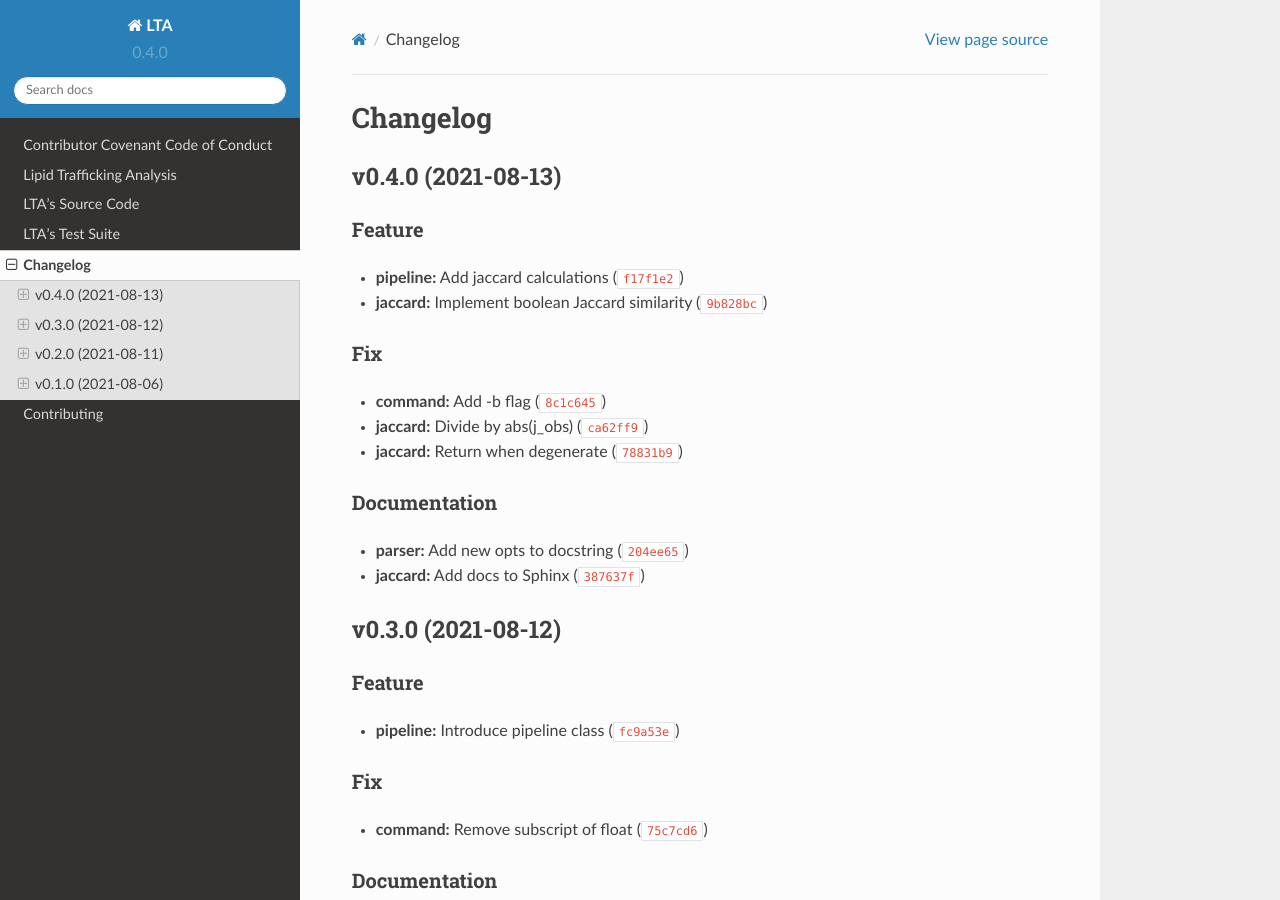
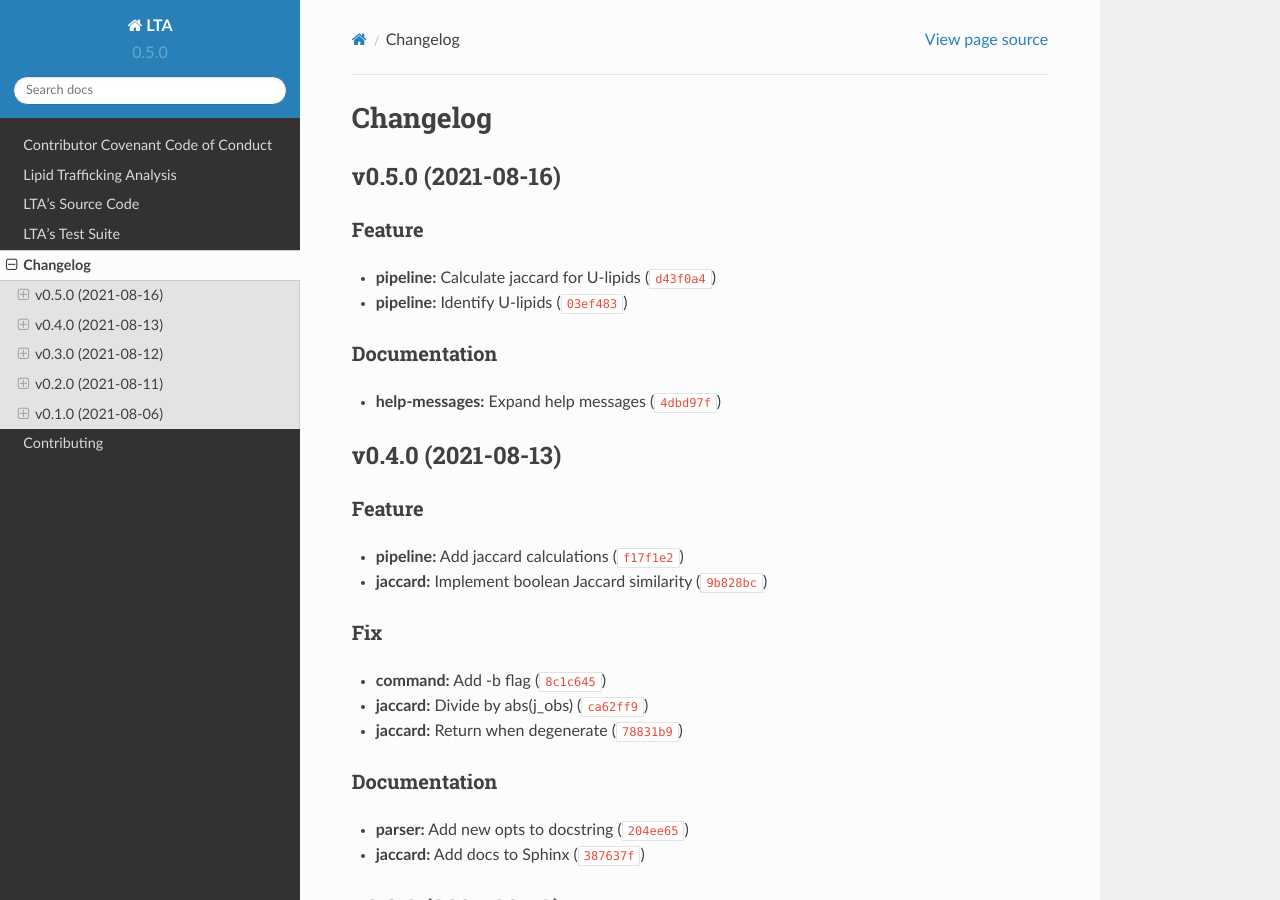
Before and after one commit to IMS-Bio2Core-Facility/lta, a Sphinx documentation site: the page built from docs/changelog.md, in a window 1280 px wide and 900 px high. Built offline with Sphinx 7.4.7 and the Read the Docs theme 2.0.0, drawn with Linux system fonts in a browser that asks for light colours.

Commit message:
0.5.0
Automatically generated by python-semantic-release

```diff
--- a/CHANGELOG.md
+++ b/CHANGELOG.md
@@ -1,6 +1,14 @@
 # Changelog
 
 <!--next-version-placeholder-->
+
+## v0.5.0 (2021-08-16)
+### Feature
+* **pipeline:** Calculate jaccard for U-lipids ([`d43f0a4`](https://github.com/IMS-Bio2Core-Facility/lta/commit/d43f0a4a9d2f6e0e65445d8487f3ee65105664be))
+* **pipeline:** Identify U-lipids ([`03ef483`](https://github.com/IMS-Bio2Core-Facility/lta/commit/03ef4838497f59f97a290b6827814604f6d34719))
+
+### Documentation
+* **help-messages:** Expand help messages ([`4dbd97f`](https://github.com/IMS-Bio2Core-Facility/lta/commit/4dbd97f50f32497017a40b0bb22c13c352c11822))
 
 ## v0.4.0 (2021-08-13)
 ### Feature
--- a/docs/conf.py
+++ b/docs/conf.py
@@ -12,7 +12,7 @@ sys.path.insert(0, os.path.abspath("../lta/"))
 project = "LTA"
 author = "Ryan B Patterson-Cross"
 copyright = "2021, IMS-MRL Bioinformatics and Biostatistic Core"
-version = "0.4.0"
+version = "0.5.0"
 extensions = [
     "sphinx_rtd_theme",
     "sphinx.ext.autodoc",
--- a/lta/__init__.py
+++ b/lta/__init__.py
@@ -7,4 +7,4 @@ __version__ : str
     The version number,
     specified in the form 'major.minor.patch'
 """
-__version__ = "0.4.0"
+__version__ = "0.5.0"
--- a/pyproject.toml
+++ b/pyproject.toml
@@ -1,6 +1,6 @@
 [tool.poetry]
 name = "LTA"
-version = "0.4.0"
+version = "0.5.0"
 description = "Lipid Trafficking Analysis"
 license = "MIT"
 authors = ["rbpatt2019 <rb.patterson.cross@gmail.com>"]
```
